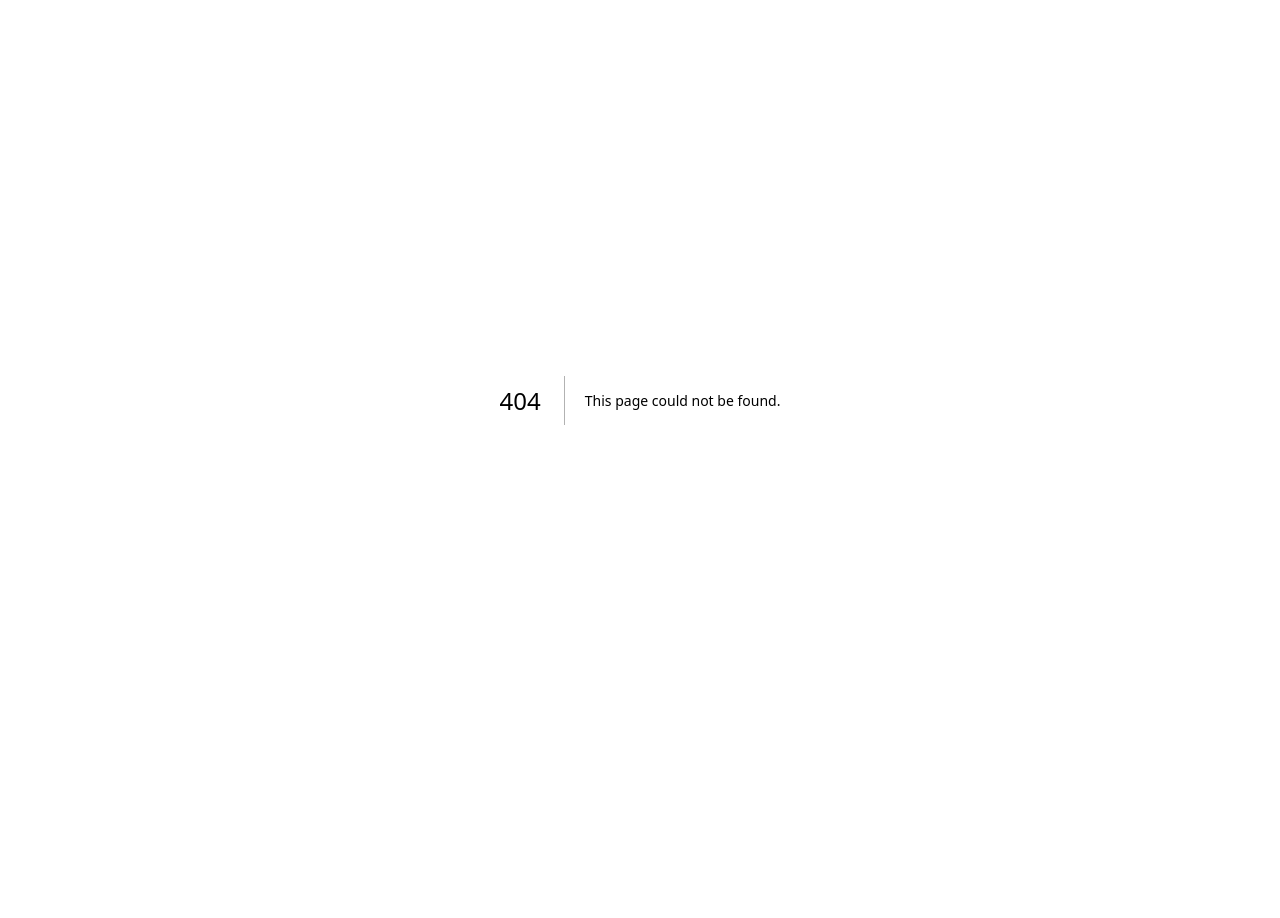
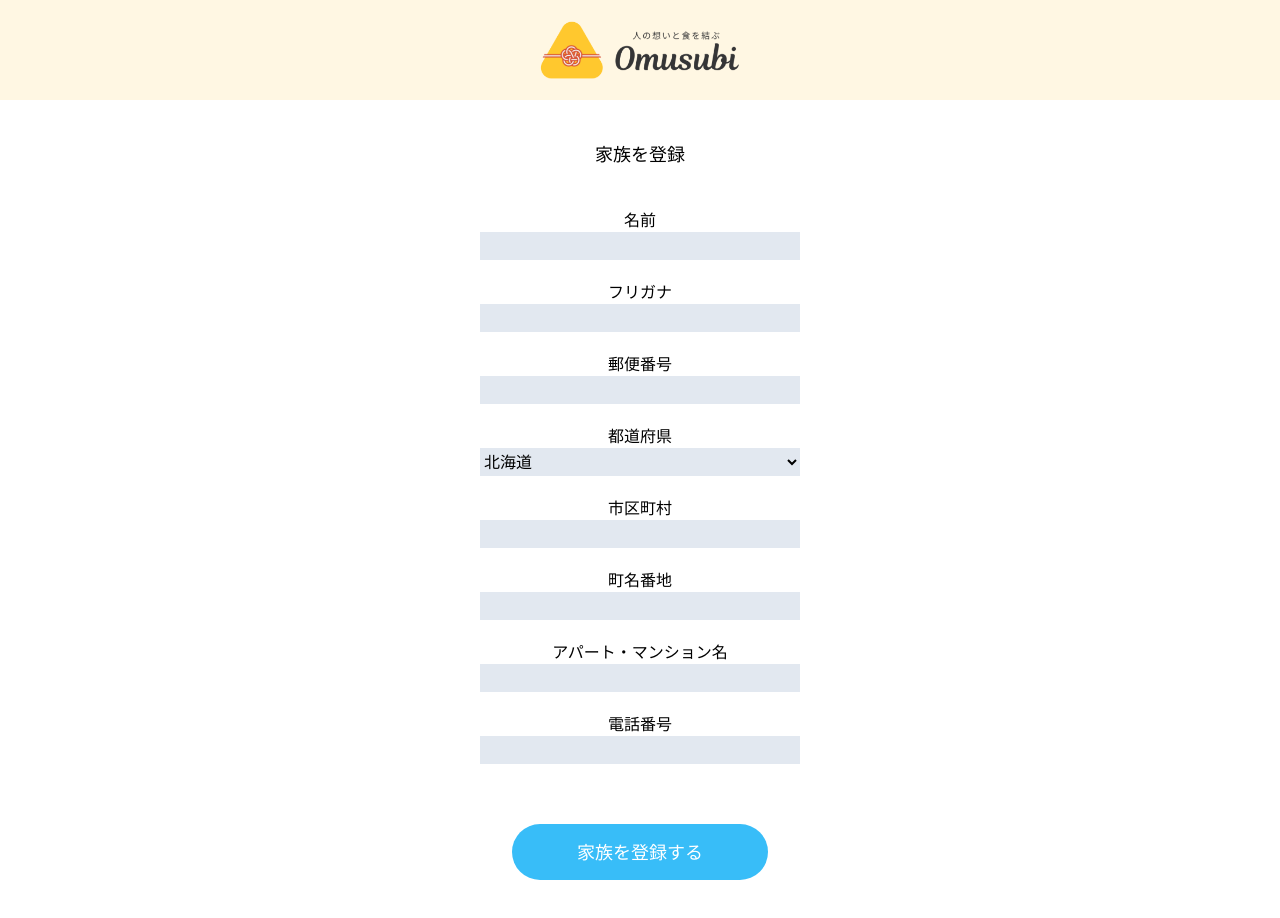
Before and after one commit to marikokitano/Lastproject-Omusubi, a Next.js app in the folder front/: page /family/create in a window 1280 px wide. Before the commit this address had no page. Before the commit the page ends 800 px from the top, so only its background shows below. Built offline with nearby package versions, Linux system fonts and the light colour scheme; a web font is replaced by a local one.

Commit message:
コミット3回目
ファミリーのディレクトリを作成

```diff
--- /dev/null
+++ b/front/components/Logo2.tsx
@@ -0,0 +1,13 @@
+const Logo2 = () => {
+    return (
+      <div className="logo bg-body-yellow h-[100px]">
+        <img
+          src="/images/logo.png" // ロゴ画像のファイルパス
+          alt="omusubiロゴ" // ロゴの代替テキスト
+          className="mx-auto pt-5 w-[200px] "
+        />
+      </div>
+    );
+  };
+
+  export default Logo2;
--- /dev/null
+++ b/front/pages/family/create.tsx
@@ -0,0 +1,44 @@
+import React from 'react';
+import { useRouter } from 'next/router';
+import Button from '@/components/Button';
+import Input from '@/components/Input';
+import Logo2 from '@/components/Logo2';
+import Dropdown from '@/components/Dropdown';
+
+
+const Create = () => {
+    const router = useRouter();
+    const handleClick = () => {
+        console.log("ここにPost？");
+ };
+
+ return (
+ <div className='text-center items-center'>
+    <Logo2 />
+    <div className=' font-medium'>
+    <p className='pt-10 pb-10 text-lg'>家族を登録</p>
+    <Input
+     label="名前"/>
+    <Input
+    label="フリガナ"/>
+    <Input
+    label="郵便番号"/>
+    <p>都道府県</p>
+    <Dropdown />
+    <Input
+    label="市区町村"/>
+    <Input
+    label="町名番地"/>
+    <Input
+    label="アパート・マンション名"/>
+    <Input
+    label="電話番号"/>
+    </div>
+    <div className='pt-10 pb-10 flex justify-center'>
+    <Button onClick={handleClick} text="家族を登録する" />
+    </div>
+    </div>
+    );
+};
+
+export default Create;
--- /dev/null
+++ b/front/pages/family/index.tsx
@@ -0,0 +1,24 @@
+import React from 'react';
+import { useRouter } from 'next/router';
+import Logo2 from '@/components/Logo2';
+import Button from '@/components/Button';
+
+
+const Family = () => {
+    const router = useRouter();
+    const handleClick = () => {
+        console.log("ここにPost？");
+    }
+    return (
+        <div className='text-center items-center'>
+            <Logo2 />
+            <div className='font-medium'>
+                <p className='text-lg pt-10'>Mypage</p>
+                <p className='pt-10'>家族一覧</p>
+            </div>
+            <Button onClick={handleClick} text="家族を登録する" />
+        </div>
+    )
+}
+
+export default Family;
--- a/front/pages/signup/complete.tsx
+++ b/front/pages/signup/complete.tsx
@@ -1,22 +1,27 @@
 import React from 'react';
+import { useRouter } from 'next/router';
 import Logo from '@/components/Logo';
 import Button from '@/components/Button';
 
 const Complete = () => {
-    const handleClick = () => {
-        console.log('ボタンがクリックされました！');
+    const router = useRouter();
+    const ClickTop = () => {
+        console.log('TopページのURL');
         };
+    const ClickFamily = () => {
+            router.push('http://localhost:3000/family/create');
+            };
     return(
         <div className='text-center items-center'>
             <Logo />
             <p className='text-lg font-medium pb-5 pt-10'>プロフィールの登録完了</p>
             <p className='pb-10'>プロフィールの登録が完了しました！</p>
             <div className='flex justify-center'>
-                <Button onClick={handleClick} text="TOPページへ" />
+                <Button onClick={ClickTop} text="TOPページへ" />
             </div>
             <p className='pt-20 pb-10'>引き続き、家族を登録しましょう</p>
             <div className='flex justify-center'>
-                <Button onClick={handleClick} text="家族を登録" />
+                <Button onClick={ClickFamily} text="家族を登録" />
             </div>
         </div>
     );
```
